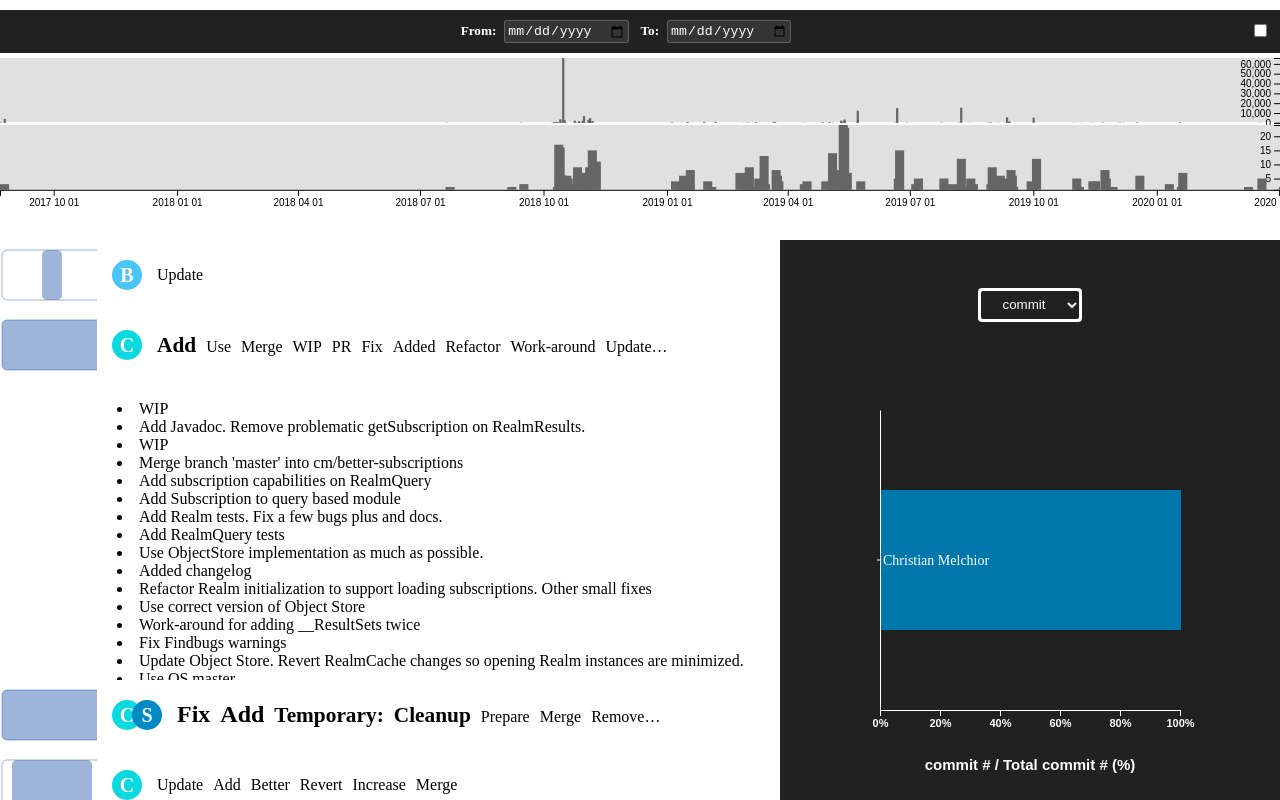
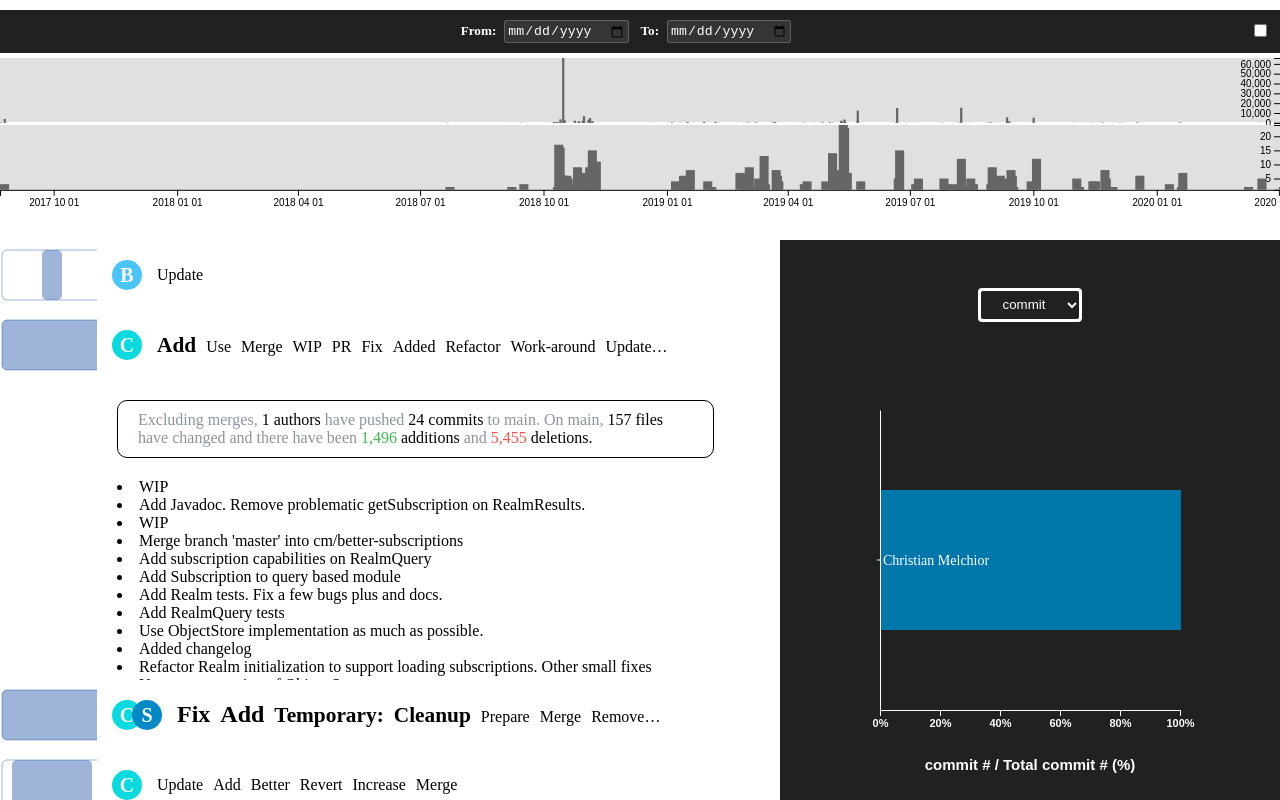
Before and after one commit to githru/githru-vscode-ext, a React (Create React App) app in the folder packages/view/: page / in a window 1280 px wide. Both pictures are taken after a click on the element 398 px from the left and 344 px from the top of the page. Shown: the top 800 px of the page. Built offline with nearby package versions, Linux system fonts and the light colour scheme.

Commit message:
refactor(view): fix Detail Component split DetailSummary

```diff
--- a/packages/view/src/components/Detail/Detail.scss
+++ b/packages/view/src/components/Detail/Detail.scss
@@ -8,7 +8,7 @@
   padding: 10px 20px;
   box-sizing: border-box;
   width: 90%;
-  margin: 20px 0px;
+  margin-bottom: 20px;
 
   color: #8b949e;
   .detail-summary_impact {
--- a/packages/view/src/components/Detail/Detail.tsx
+++ b/packages/view/src/components/Detail/Detail.tsx
@@ -1,22 +1,17 @@
-import type { SelectedDataProps } from "types";
+import type { CommitNode, SelectedDataProps } from "types";
 
 import { getCommitListDetail } from "./Detail.util";
 
 import "./Detail.scss";
 
-const Detail = ({ selectedData }: { selectedData: SelectedDataProps }) => {
-  if (!selectedData) return null;
-  const commitNodeListInCluster = selectedData.commitNodeList;
+const DetailSummary = ({
+  commitNodeListInCluster,
+}: {
+  commitNodeListInCluster: CommitNode[];
+}) => {
   const { authorLength, fileLength, commitLength, insertions, deletions } =
     getCommitListDetail({ commitNodeListInCluster });
-
   return (
-    <>
-      <ul className="detail-commit_item_container">
-        {commitNodeListInCluster.map((commitNode) => (
-          <li key={commitNode.commit.id}>{commitNode.commit.message}</li>
-        ))}
-      </ul>
     <div className="detail-summary_container">
       Excluding merges,
       <span className="detail-summary_impact"> {authorLength} authors </span>
@@ -31,6 +26,21 @@ const Detail = ({ selectedData }: { selectedData: SelectedDataProps }) => {
       <span className="detail-summary_deletions"> {deletions} </span>
       <span className="detail-summary_impact">deletions.</span>
     </div>
+  );
+};
+
+const Detail = ({ selectedData }: { selectedData: SelectedDataProps }) => {
+  if (!selectedData) return null;
+  const commitNodeListInCluster = selectedData.commitNodeList;
+
+  return (
+    <>
+      <DetailSummary commitNodeListInCluster={commitNodeListInCluster} />
+      <ul className="detail-commit_item_container">
+        {commitNodeListInCluster.map((commitNode) => (
+          <li key={commitNode.commit.id}>{commitNode.commit.message}</li>
+        ))}
+      </ul>
     </>
   );
 };
```
Lines whose indentation alone changed are shown as unchanged.
